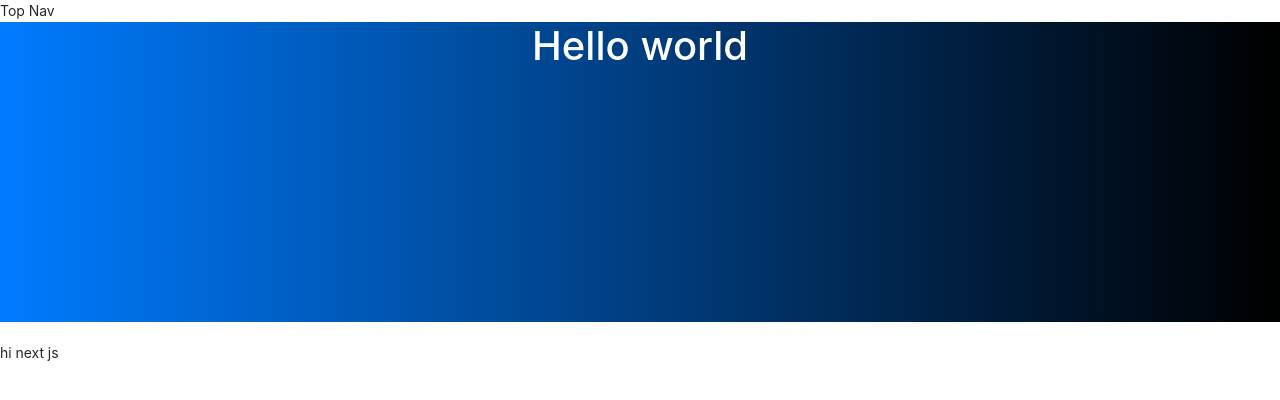
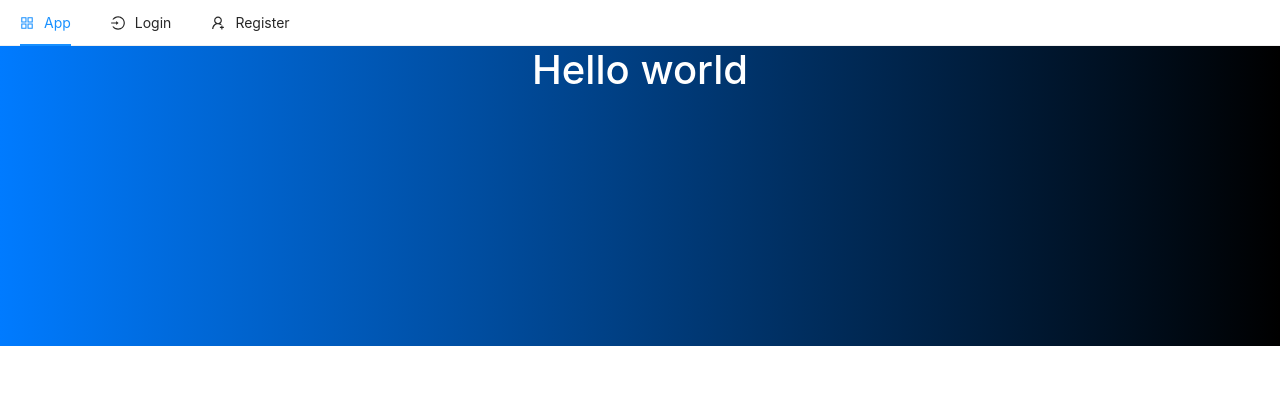
Before and after one commit to pratheekmurthy/nextjstemp, a Next.js app: page / in a window 1280 px wide. Shown: the top 400 px of the page. Built offline with nearby package versions, Linux system fonts and the light colour scheme.

Commit message:
topbar with links added

```diff
--- a/components/TopNav.js
+++ b/components/TopNav.js
@@ -1,8 +1,28 @@
+import {Menu} from "antd"
+import Link from "next/link"
+import {AppstoreOutlined,LoginOutlined,UserAddOutlined} from '@ant-design/icons'
 
+const {Item} = Menu
 
 const TopNav = (props)=>{
     return (<>
-        Top Nav
+       <Menu mode="horizontal">
+           <Item icon={<AppstoreOutlined />}>
+                <Link href="/">
+                    App
+                </Link>
+           </Item>
+           <Item icon={<LoginOutlined />}>
+                <Link href="/login">
+                   Login
+                </Link>
+           </Item>
+           <Item icon={<UserAddOutlined />}>
+                <Link href="/register">
+                   Register
+                </Link>
+           </Item>
+       </Menu>
     </>)
 }
 
--- a/package.json
+++ b/package.json
@@ -12,6 +12,7 @@
   "author": "",
   "license": "ISC",
   "dependencies": {
+    "@ant-design/icons": "^4.6.2",
     "antd": "^4.16.2",
     "bootstrap": "^5.0.1",
     "next": "^10.2.3",
--- a/pages/index.js
+++ b/pages/index.js
@@ -3,7 +3,6 @@
 const Index =()=>{
     return (<>
         <h1 className="jumbotron text-center bg-primary square"> Hello world</h1>
-        <p>hi next js</p>
     </>)
 }
 
--- a/pages/register.js
+++ b/pages/register.js
@@ -1,7 +1,6 @@
 const Register =()=>{
     return (<>
         <h1 className="jumbotron text-center bg-primary"> Register Page</h1>
-        <p>Register Page</p>
     </>)
 }
 
```
Also changed, not shown: 1 other file (tests, documents, lock files or other folders).
